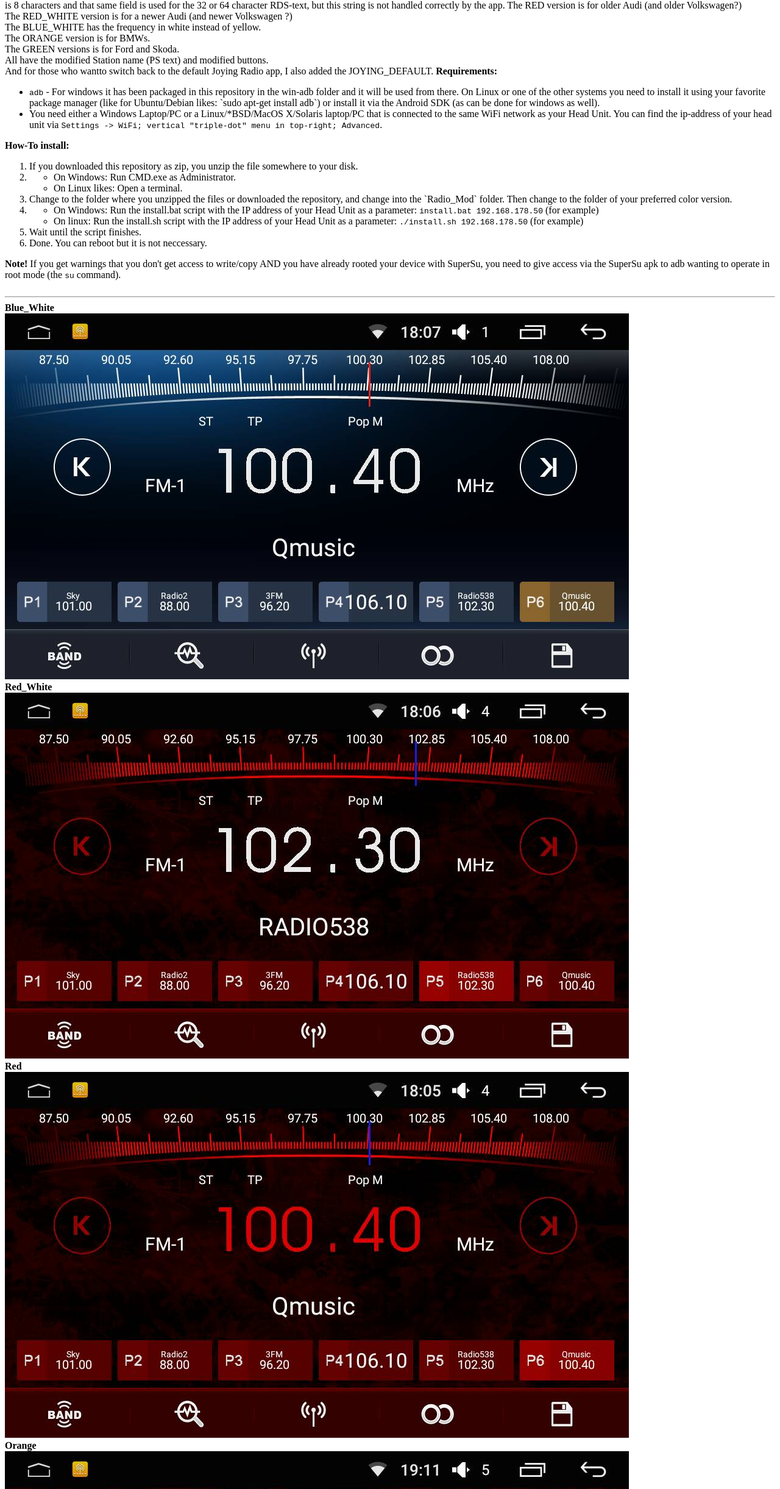
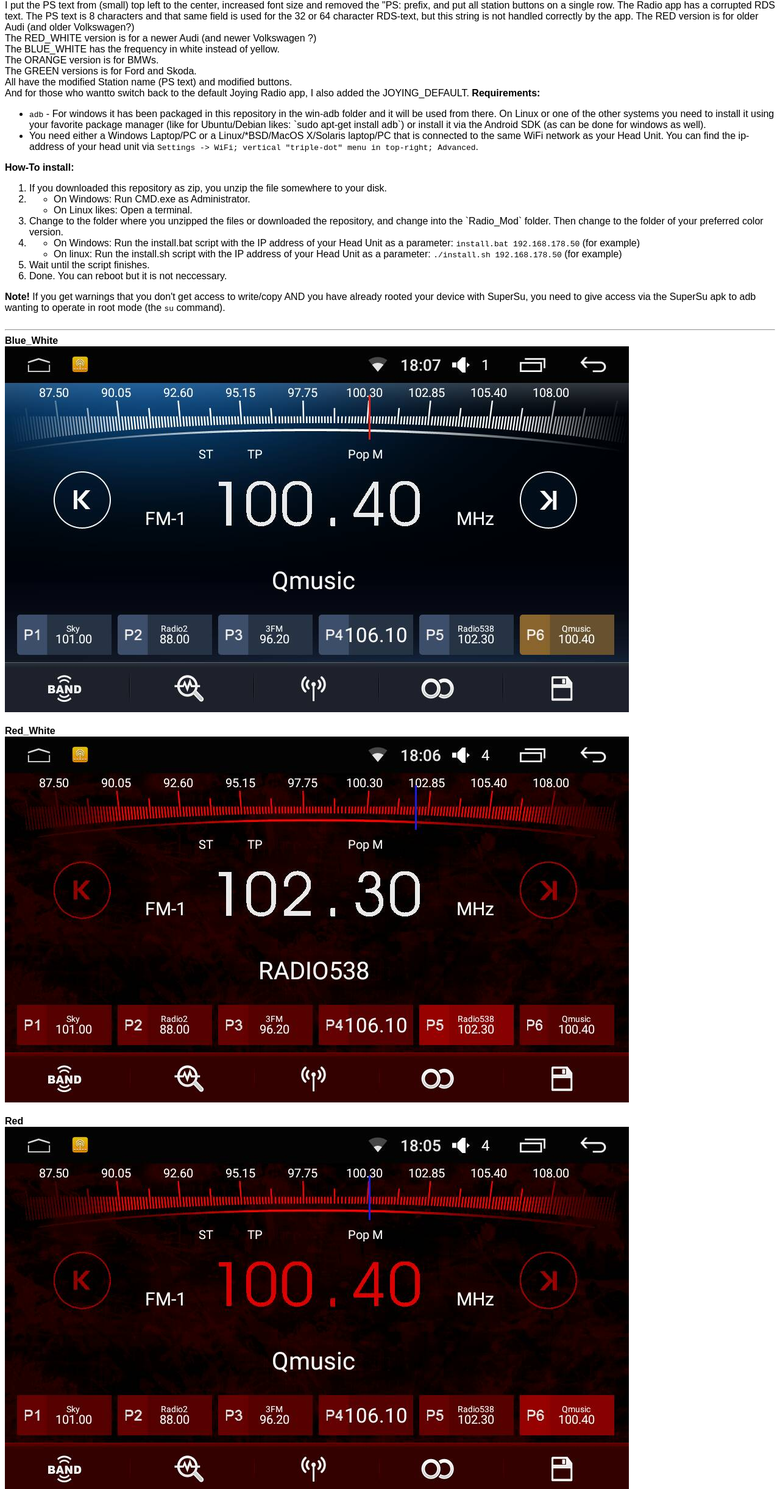
Before and after one commit to hvdwolf/Joying-RootAssistant, a plain HTML site: page Radio-Mod/Readme.html in a window 1280 px wide. Shown: the part 292-2734 px from the top of the page at 61% size. Drawn offline with Linux system fonts and the light colour scheme.

Commit message:
improve html

```diff
--- a/Radio-Mod/Readme.html
+++ b/Radio-Mod/Readme.html
@@ -2,9 +2,13 @@
 <html>
 <head>
   <meta name="author" content="Harry">
-  <meta charset="utf-8"><H1>Install modded Radio app</H1>
+  <meta charset="utf-8">
+    <style  type="text/css">
+        body {font-family: Arial, Helvetica, Sans-serif;}
+    </style>
 </head>
 <body>
+<H1>Install modded Radio app</H1>
 The default Radio app of Joying is in general working well (apart from the AF function which is completely wrong), but I don't like the layout.
 
 I now made 5 versions: a BLUE_WHITE, a RED, a RED_WHITE, an ORANGE and a GREEN version. The RED and RED_WHITE version are simple modifications on the ones that XDA developer <a href="https://forum.xda-developers.com/showpost.php?p=70367793&postcount=434">gustden already made</a>.<br>
@@ -62,15 +66,15 @@ If you get warnings that you don't get access to write/copy AND you have already
 
 <HR>
 <strong>Blue_White</strong><br>
-<img src="./BLUE_WHITE/BLUE_WHITE.jpg" alt="BLUE_WHITE"><br>
+<img src="./BLUE_WHITE/BLUE_WHITE.jpg" alt="BLUE_WHITE"><br><br>
 <strong>Red_White</strong><br>
-<img src="./RED_WHITE/RED_WHITE.jpg" alt="RED_WHITE"><br>
+<img src="./RED_WHITE/RED_WHITE.jpg" alt="RED_WHITE"><br><br>
 <strong>Red</strong><br>
-<img src="./RED/RED.jpg" alt="RED"><br>
+<img src="./RED/RED.jpg" alt="RED"><br><br>
 <strong>Orange</strong><br>
-<img src="./ORANGE/ORANGE.jpg" alt="ORANGE"><br>
-<strong>GREEN</strong><br>
-<img src="./GREEN/GREEN.jpg" alt="GREEN"><br>
+<img src="./ORANGE/ORANGE.jpg" alt="ORANGE"><br><br>
+<strong>Green</strong><br>
+<img src="./GREEN/GREEN.jpg" alt="GREEN"><br><br>
 
 <ul>
     <li>screenshots made with <a href="https://play.google.com/store/apps/details?id=com.mdiwebma.screenshot">Screenshot Touch</a></li>
```
